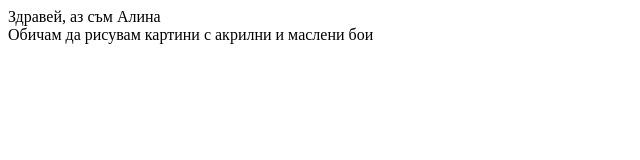
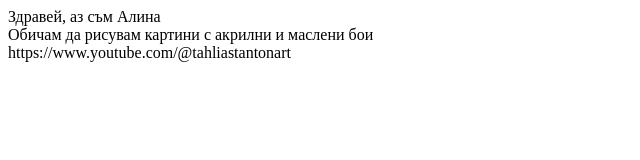
Before and after one commit to Alinaahmedovaa/stu2001321083, a plain HTML site: page index.html in a window 1280 px wide. Shown: the whole page, without its empty margins (0-640 px from the left). Drawn offline with Linux system fonts and the light colour scheme.

Commit message:
Add link to my favorite creator

```diff
--- a/index.html
+++ b/index.html
@@ -12,6 +12,8 @@
 
     <div>Обичам да рисувам картини с акрилни  и маслени бои</div>
 
+    <div>https://www.youtube.com/@tahliastantonart</div>
+
 
 
 </body>
```
